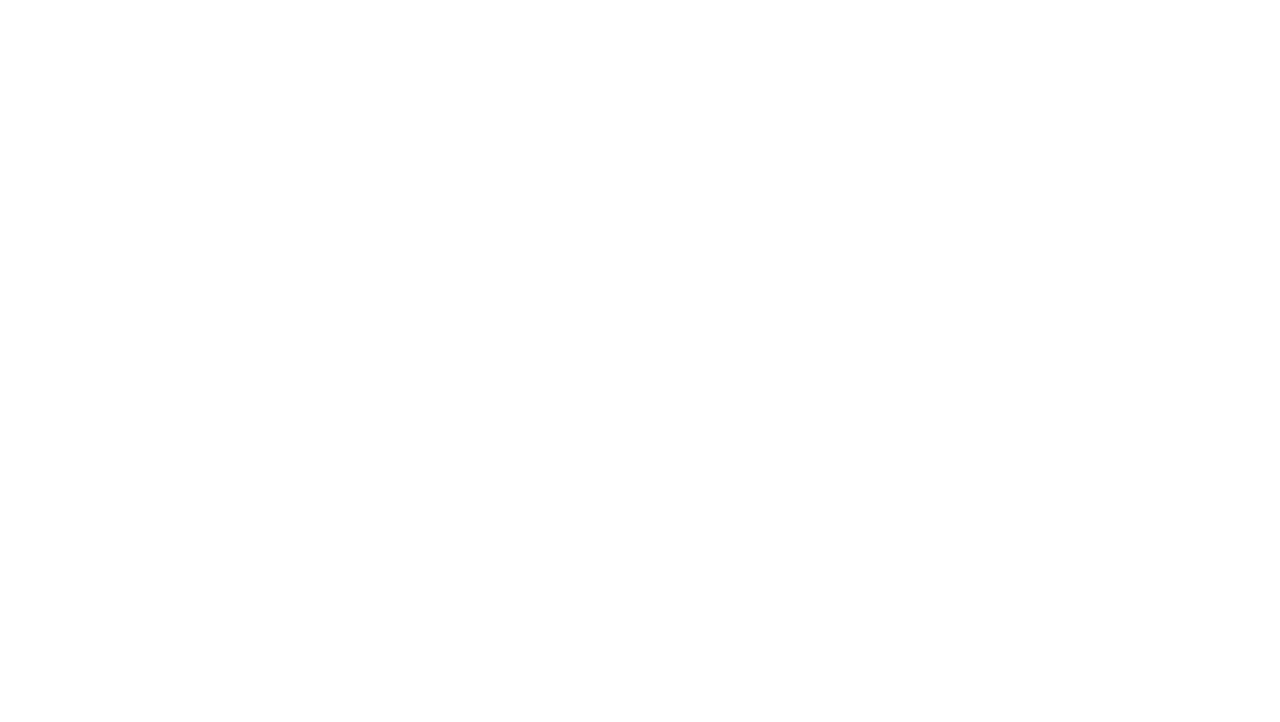
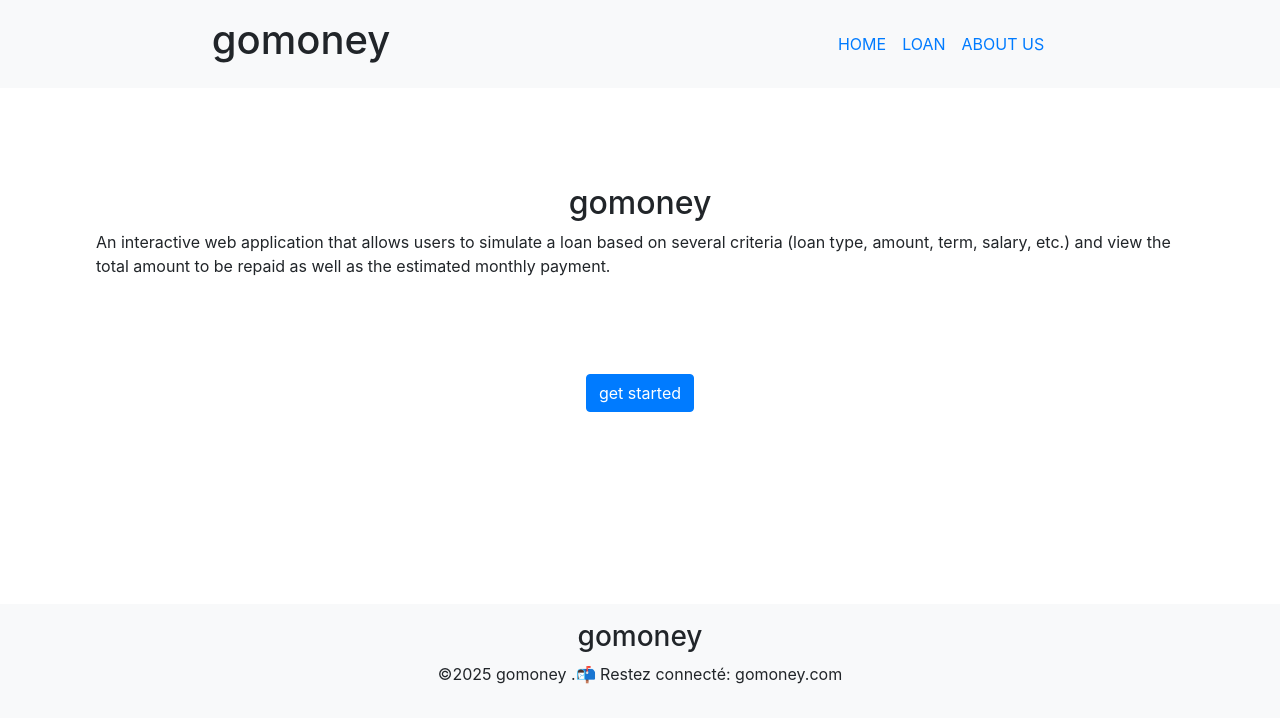
Before and after one commit to benbrahimredouane/brief_4, a plain HTML site: page about.html in a window 1280 px wide. Drawn offline with nearby package versions, Linux system fonts and the light colour scheme.

Commit message:
feat(html): add about us page + small style css bootstrap

```diff
--- a/about.html
+++ b/about.html
@@ -0,0 +1,44 @@
+<!DOCTYPE html>
+<html lang="en">
+<head>
+    <meta charset="UTF-8">
+    <meta name="viewport" content="width=device-width, initial-scale=1.0">
+    <title>HOME</title>
+    <link rel="stylesheet" href="node_modules/bootstrap/dist/css/bootstrap.min.css">
+    <link rel="stylesheet" href="node_modules/bootstrap/dist/css/bootstrap-grid.css">
+    <link rel="stylesheet" href="style.css">
+
+</head>
+<body class="">
+    <header class="d-flex justify-content-around align-items-center bg-light py-3">
+    <h1 class="">gomoney</h1>
+    <nav class="navbar">
+        <a class="text-decoration-none px-2 text-black" href="index.html">HOME</a>
+        <a class="text-decoration-none px-2 text-black" href="loan.html">LOAN</a>
+        <a class="text-decoration-none px-2 text-black" href="about.html">ABOUT US</a>
+    </nav>
+
+
+    </header>
+
+    <section class="m-5 p-5 ">
+    <h2 class="d-flex justify-content-center">
+        gomoney
+    </h2>
+
+    <p>
+        An interactive web application that allows users to simulate a loan based on several criteria (loan type, amount, term, salary, etc.) and view the total amount to be repaid as well as the estimated monthly payment.
+    </p>
+
+     <div class="d-flex justify-content-center m-5 ">
+        <a class=" btn btn-primary m-5 " href="loan.html">get started</a>
+    </div>
+    </section>
+
+    <footer class="bg-light text-center py-3 mt-auto m-0">
+        <h3>gomoney</h3>
+        <p>©2025 gomoney .📬 Restez connecté: gomoney.com</p>
+    </footer>
+ <script src="script.js"></script>
+</body>
+</html>
```
Also changed, not shown: index.html (+1 -1 lines), loan.html (+7 -5 lines).
